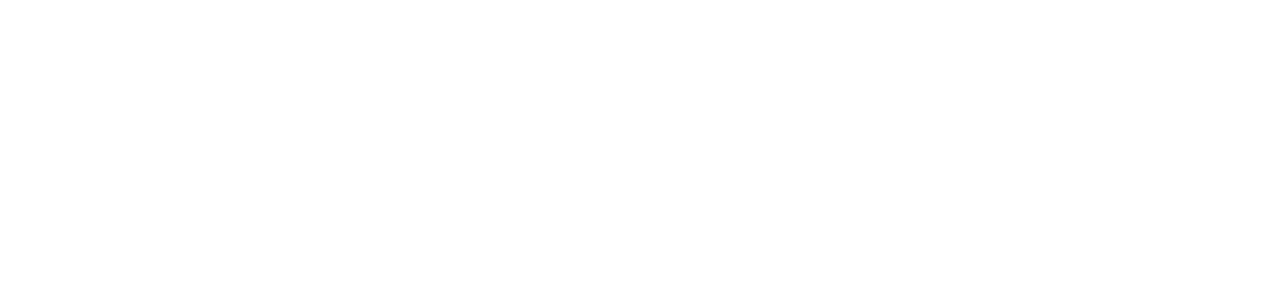
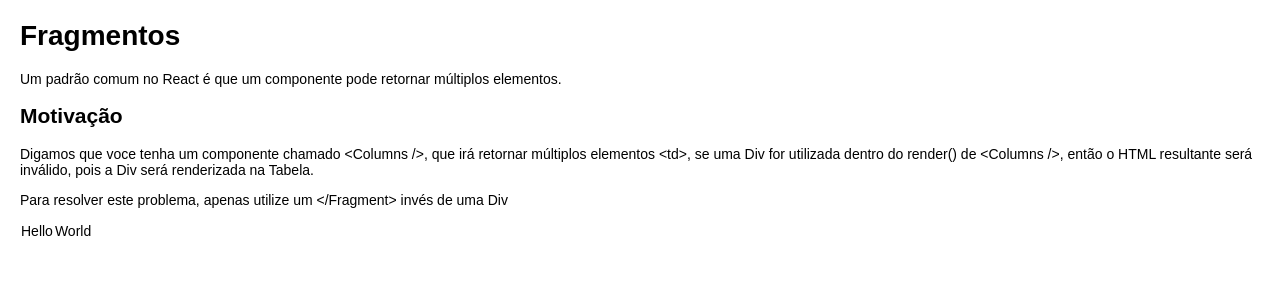
Before and after one commit to MarcosJBM/Learning-React, a React (Create React App) app: page /Fragments in a window 1280 px wide. Shown: the top 300 px of the page. Built offline with nearby package versions, Linux system fonts and the light colour scheme.

Commit message:
Added Fragments.

```diff
--- /dev/null
+++ b/src/Pages/AdvancedGuides/Fragments/index.tsx
@@ -0,0 +1,36 @@
+import React from "react";
+
+class Columns extends React.Component {
+  render() {
+    return (
+      <React.Fragment>
+        <td>Hello</td>
+        <td>World</td>
+      </React.Fragment>
+    );
+  }
+}
+
+export default function Fragments() {
+  return (
+    <div>
+      <h1>Fragmentos</h1>
+      <p>
+        Um padrão comum no React é que um componente pode retornar múltiplos
+        elementos.
+      </p>
+      <h2>Motivação</h2>
+      <p>
+        Digamos que voce tenha um componente chamado {"<Columns />"}, que irá
+        retornar múltiplos elementos {"<td>"}, se uma Div for utilizada dentro
+        do render() de {"<Columns />"}, então o HTML resultante será inválido,
+        pois a Div será renderizada na Tabela.
+      </p>
+      <p>
+        Para resolver este problema, apenas utilize um {"</Fragment>"} invés de
+        uma Div
+      </p>
+      <Columns />
+    </div>
+  );
+}
--- a/src/Pages/AdvancedGuides/index.tsx
+++ b/src/Pages/AdvancedGuides/index.tsx
@@ -9,6 +9,8 @@
       <Link to='/Context'>Contexto</Link>
       <br />
       <Link to='/ErrorBoundaries'>Error Boundaries</Link>
+      <br />
+      <Link to='/Fragments'>Fragmentos</Link>
     </div>
   );
 }
--- a/src/routes.tsx
+++ b/src/routes.tsx
@@ -1,24 +1,25 @@
 import React from "react";
 import { BrowserRouter, Route } from "react-router-dom";
 
-import Game from "../src/Pages/Tutorial";
-import Home from "../src/Pages/Home";
-import MainConcepts from "../src/Pages/mainConcepts";
-import AdvancedGuides from "../src/Pages/AdvancedGuides";
+import Game from "./Pages/Tutorial";
+import Home from "./Pages/Home";
+import MainConcepts from "./Pages/mainConcepts";
+import AdvancedGuides from "./Pages/AdvancedGuides";
 
-import IntroducingJSX from "../src/Pages/mainConcepts/IntroducingJSX";
-import ComponentsAndProps from "../src/Pages/mainConcepts/ComponentsAndProps";
-import StateAndLifeCycle from "../src/Pages/mainConcepts/StateAndLifeCycle";
-import HandlingEvents from "../src/Pages/mainConcepts/HandlingEvents";
-import ConditionalRendering from "../src/Pages/mainConcepts/ConditionalRendering";
-import ListsAndKeys from "../src/Pages/mainConcepts/ListsAnsKeys";
-import Forms from "../src/Pages/mainConcepts/Forms";
-import RaisingTheState from "../src/Pages/mainConcepts/RaisingTheState";
-import CompositionVsInheritance from "../src/Pages/mainConcepts/CompositionVsInheritance";
+import IntroducingJSX from "./Pages/mainConcepts/IntroducingJSX";
+import ComponentsAndProps from "./Pages/mainConcepts/ComponentsAndProps";
+import StateAndLifeCycle from "./Pages/mainConcepts/StateAndLifeCycle";
+import HandlingEvents from "./Pages/mainConcepts/HandlingEvents";
+import ConditionalRendering from "./Pages/mainConcepts/ConditionalRendering";
+import ListsAndKeys from "./Pages/mainConcepts/ListsAnsKeys";
+import Forms from "./Pages/mainConcepts/Forms";
+import RaisingTheState from "./Pages/mainConcepts/RaisingTheState";
+import CompositionVsInheritance from "./Pages/mainConcepts/CompositionVsInheritance";
 
-import CodeSplitting from "../src/Pages/AdvancedGuides/CodeSplitting";
-import Context from "../src/Pages/AdvancedGuides/Context";
-import ErrorBoundaries from "../src/Pages/AdvancedGuides/ErrorBoundaries";
+import CodeSplitting from "./Pages/AdvancedGuides/CodeSplitting";
+import Context from "./Pages/AdvancedGuides/Context";
+import ErrorBoundaries from "./Pages/AdvancedGuides/ErrorBoundaries";
+import Fragments from "./Pages/AdvancedGuides/Fragments";
 
 export default function Routes() {
   return (
@@ -42,6 +43,7 @@
       <Route path='/CodeSplitting' component={CodeSplitting} />
       <Route path='/Context' component={Context} />
       <Route path='/ErrorBoundaries' component={ErrorBoundaries} />
+      <Route path='/Fragments' component={Fragments} />
     </BrowserRouter>
   );
 }
```
